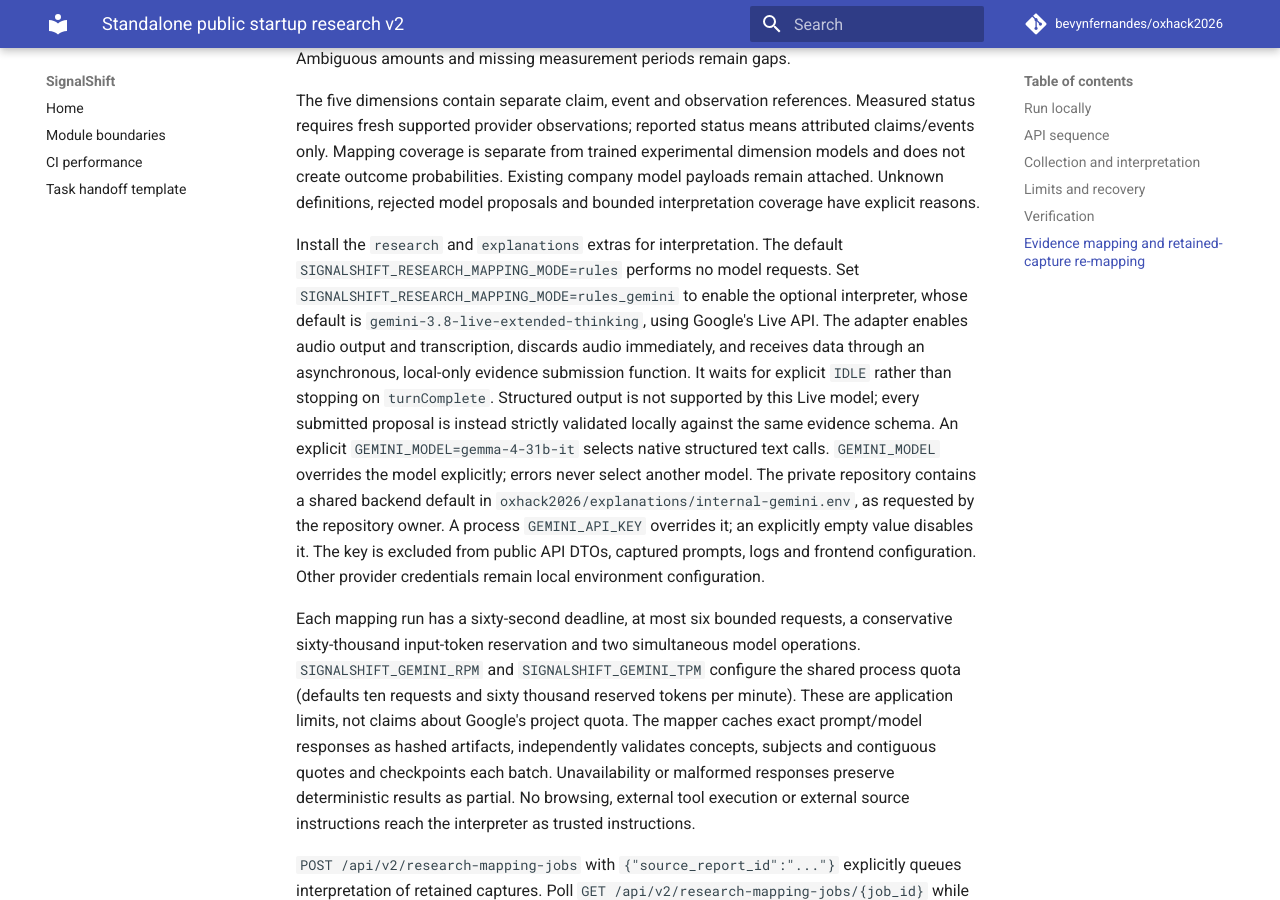
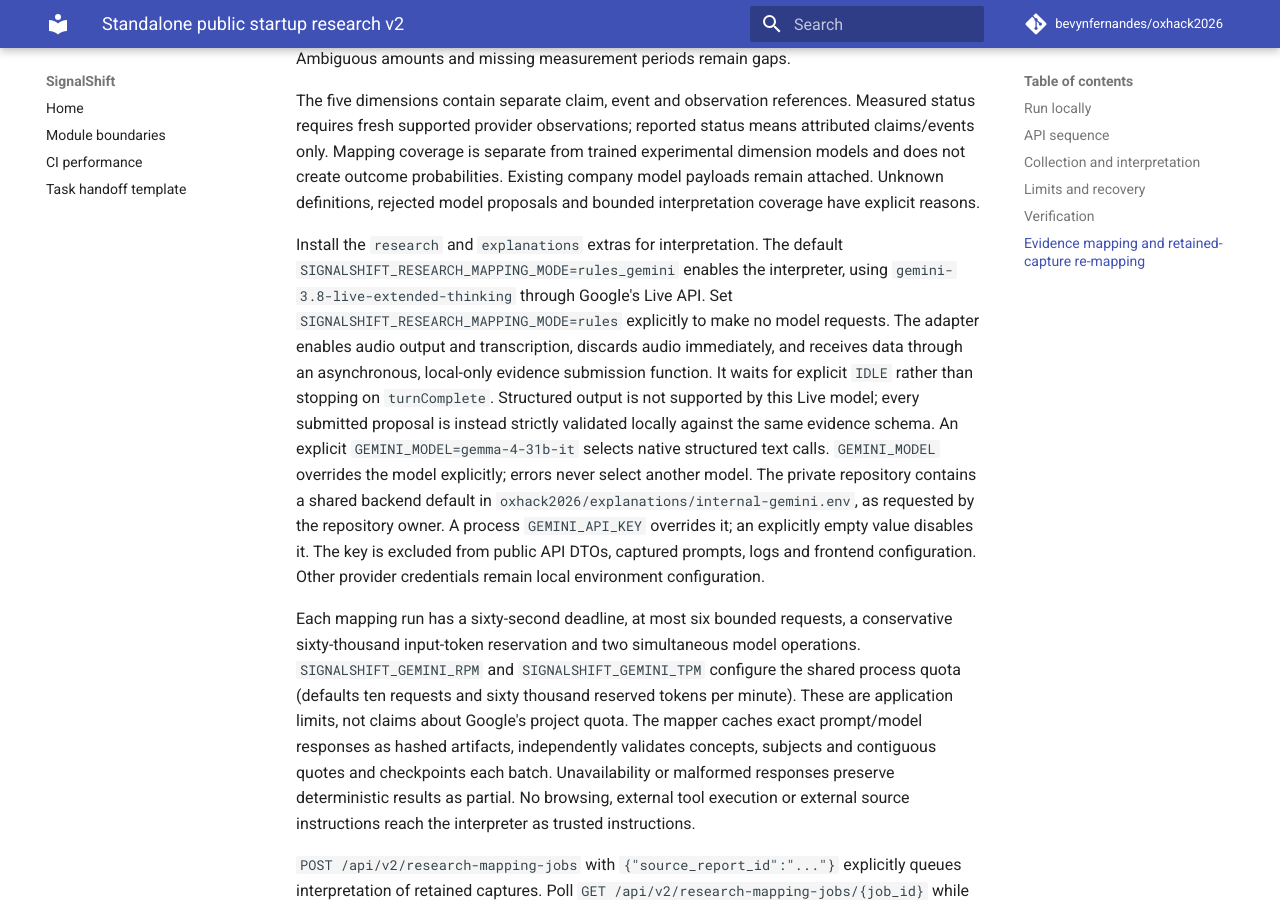
Before and after one commit to bevynfernandes/oxhack2026, an MkDocs documentation site: the page built from docs/tasks/dev3/research-v2.md, in a window 1280 px wide and 900 px high, scrolled down 3373 px. Built offline with MkDocs 1.6.1 and Material for MkDocs 9.7.7, drawn with Linux system fonts in a browser that asks for light colours; comment, search, counter and statistics services are not loaded.

Commit message:
Enable Gemini Live evidence mapping by default
- Default research interpretation to Gemini 3.8 Live Extended Thinking.

- Keep explicit rules mode and isolate offline regression tests.

```diff
--- a/docs/tasks/dev3/research-v2.md
+++ b/docs/tasks/dev3/research-v2.md
@@ -148,9 +148,9 @@ company model payloads remain attached. Unknown definitions, rejected model
 proposals and bounded interpretation coverage have explicit reasons.
 
 Install the `research` and `explanations` extras for interpretation. The default
-`SIGNALSHIFT_RESEARCH_MAPPING_MODE=rules` performs no model requests. Set
-`SIGNALSHIFT_RESEARCH_MAPPING_MODE=rules_gemini` to enable the optional interpreter,
-whose default is `gemini-3.8-live-extended-thinking`, using Google's Live API.
+`SIGNALSHIFT_RESEARCH_MAPPING_MODE=rules_gemini` enables the interpreter,
+using `gemini-3.8-live-extended-thinking` through Google's Live API. Set
+`SIGNALSHIFT_RESEARCH_MAPPING_MODE=rules` explicitly to make no model requests.
 The adapter enables audio output and transcription, discards audio immediately,
 and receives data through an asynchronous, local-only evidence submission function.
 It waits for explicit `IDLE` rather than stopping on `turnComplete`.
```
Also changed, not shown: deploy/local/README.md (+3 -3 lines), 6 other files.
